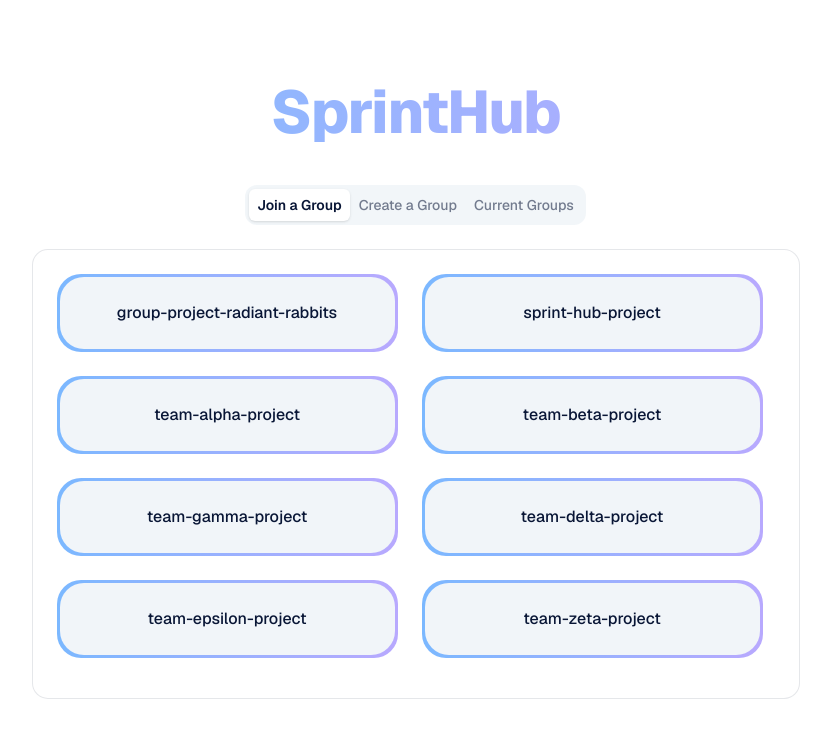
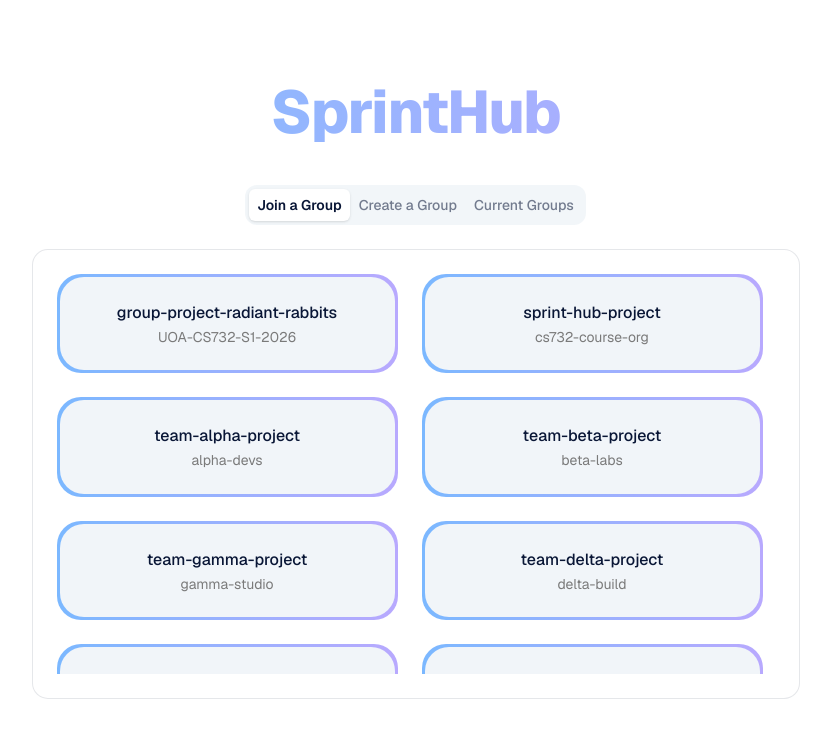
Before and after one commit to UOA-CS732-S1-2026/group-project-radiant-rabbits, a Next.js app: page /join-create-switch-group in a window 1280 px wide. Shown: the top 738 px of the page, without its empty margins (217-1048 px from the left). Built offline with nearby package versions, Linux system fonts and the light colour scheme.

Commit message:
feat(groups): show repo owner under name on join and current group cards

```diff
--- a/src/app/(group-change)/join-create-switch-group/page.tsx
+++ b/src/app/(group-change)/join-create-switch-group/page.tsx
@@ -13,29 +13,51 @@ const TAB_OPTIONS = [
   { id: "current", label: "Current Groups" },
 ] as const;
 
+/** Repo / group title with optional owner line (join + current tabs). */
+type GroupListCard =
+  | { name: string; repoOwner: string }
+  | { name: string; repoOwner?: undefined };
+
 const DUMMY_CARDS: Record<
   (typeof TAB_OPTIONS)[number]["id"],
-  readonly string[]
+  readonly GroupListCard[]
 > = {
   join: [
-    "group-project-radiant-rabbits",
-    "sprint-hub-project",
-    "team-alpha-project",
-    "team-beta-project",
-    "team-gamma-project",
-    "team-delta-project",
-    "team-epsilon-project",
-    "team-zeta-project",
-    "team-eta-project",
-    "team-theta-project",
-    "team-iota-project",
-    "team-kappa-project",
-    "team-lambda-project",
-    "team-mu-project",
-    "team-nu-project",
+    {
+      name: "group-project-radiant-rabbits",
+      repoOwner: "UOA-CS732-S1-2026",
+    },
+    { name: "sprint-hub-project", repoOwner: "cs732-course-org" },
+    { name: "team-alpha-project", repoOwner: "alpha-devs" },
+    { name: "team-beta-project", repoOwner: "beta-labs" },
+    { name: "team-gamma-project", repoOwner: "gamma-studio" },
+    { name: "team-delta-project", repoOwner: "delta-build" },
+    { name: "team-epsilon-project", repoOwner: "epsilon-eng" },
+    { name: "team-zeta-project", repoOwner: "zeta-team" },
+    { name: "team-eta-project", repoOwner: "eta-org" },
+    { name: "team-theta-project", repoOwner: "theta-collab" },
+    { name: "team-iota-project", repoOwner: "iota-github" },
+    { name: "team-kappa-project", repoOwner: "kappa-class" },
+    { name: "team-lambda-project", repoOwner: "lambda-group" },
+    { name: "team-mu-project", repoOwner: "mu-org" },
+    { name: "team-nu-project", repoOwner: "nu-research" },
   ],
-  create: ["Team a", "Team b", "Team c", "Team d"],
-  current: ["UOA-CS732 / radiant-rabbits (you)", "Study group · design review"],
+  create: [
+    { name: "Team a" },
+    { name: "Team b" },
+    { name: "Team c" },
+    { name: "Team d" },
+  ],
+  current: [
+    {
+      name: "UOA-CS732 / radiant-rabbits (you)",
+      repoOwner: "UOA-CS732-S1-2026",
+    },
+    {
+      name: "Study group · design review",
+      repoOwner: "design-guild-uoa",
+    },
+  ],
 };
 
 export default function JoinCreateSwitchGroupPage() {
@@ -60,16 +82,23 @@ export default function JoinCreateSwitchGroupPage() {
         <BorderedPanel className="p-lg">
           <div className="scrollbar-thumb-accent max-h-[min(50vh,28rem)] overflow-y-auto pr-sm">
             <div className="grid grid-cols-1 gap-lg sm:grid-cols-2">
-              {cards.map((line) => (
+              {cards.map((card) => (
                 <Link
-                  key={`${tab}-${line}`}
+                  key={`${tab}-${card.name}-${"repoOwner" in card ? card.repoOwner : "create"}`}
                   href={tab === "create" ? "/set-group" : "/dashboard"}
                   className="block rounded-2xl focus:outline-none focus-visible:ring-2 focus-visible:ring-brand-accent focus-visible:ring-offset-2"
                 >
                   <GroupCard className="cursor-pointer transition-colors duration-150 hover:bg-slate-200">
-                    <p className="text-center text-body-md font-medium text-brand-dark">
-                      {line}
-                    </p>
+                    <div className="flex flex-col items-center gap-1 text-center">
+                      <p className="text-body-md font-medium text-brand-dark">
+                        {card.name}
+                      </p>
+                      {"repoOwner" in card ? (
+                        <p className="text-body-sm leading-tight text-[#7A7A7A]">
+                          {card.repoOwner}
+                        </p>
+                      ) : null}
+                    </div>
                   </GroupCard>
                 </Link>
               ))}
```
